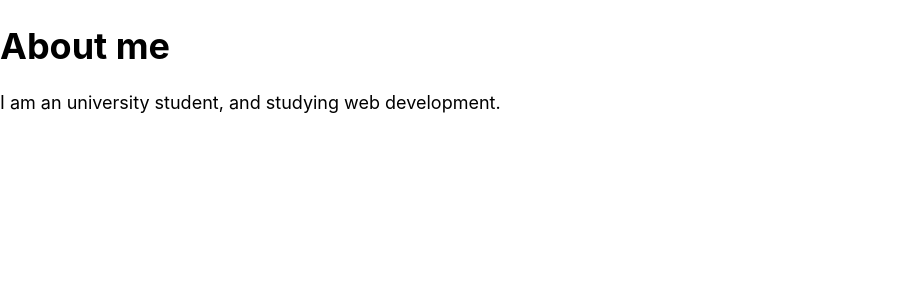
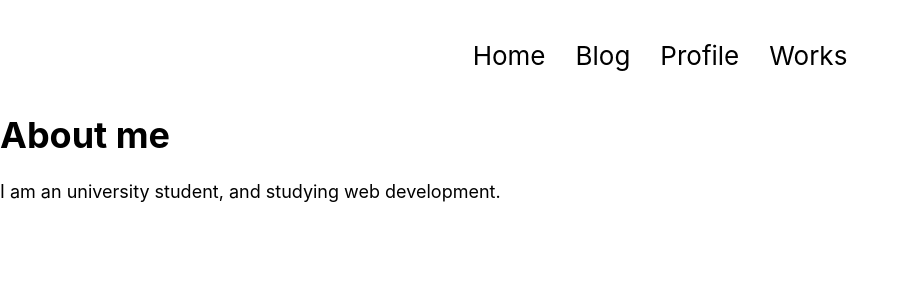
Before and after one commit to atof16/atof16-blog, a Next.js app: page /profile in a window 1280 px wide. Shown: the top 300 px of the page, without its empty margins (0-909 px from the left). Built offline with nearby package versions, Linux system fonts and the light colour scheme.

Commit message:
ヘッダーの作成

```diff
--- /dev/null
+++ b/src/components/header.js
@@ -0,0 +1,35 @@
+import Link from 'next/link';
+import styles from './header.module.css';
+
+export default function Header() {
+  return (
+    <header>
+      <div className={styles.header}>
+        <nav>
+          <ul className={styles.headerNav}>
+            <li className={styles.headerItem}>
+              <Link href='/'>
+                <a className={styles.headerItemLink}>Home</a>
+              </Link>
+            </li>
+            <li className={styles.headerItem}>
+              <Link href='/blog'>
+                <a className={styles.headerItemLink}>Blog</a>
+              </Link>
+            </li>
+            <li className={styles.headerItem}>
+              <Link href='/profile'>
+                <a className={styles.headerItemLink}>Profile</a>
+              </Link>
+            </li>
+            <li className={styles.headerItem}>
+              <Link href='/works'>
+                <a className={styles.headerItemLink}>Works</a>
+              </Link>
+            </li>
+          </ul>
+        </nav>
+      </div>
+    </header>
+  );
+}
--- /dev/null
+++ b/src/components/header.module.css
@@ -0,0 +1,29 @@
+.header {
+  max-width: 1220px;
+  padding-left: 10px;
+  padding-right: 10px;
+  margin-left: auto;
+  margin-right: auto;
+}
+
+.headerNav {
+  display: flex;
+  margin: 25px;
+  justify-content: center;
+}
+
+.headerItem {
+  text-align: center;
+  font-size: 26px;
+}
+
+.headerItemLink {
+  position: relative;
+  display: block;
+  padding: 15px 15px;
+  border-bottom: 2px solid transparent;
+}
+
+.headerItemLink:hover {
+  border-bottom: 2px solid #0086ad;
+}
--- a/src/components/layout.js
+++ b/src/components/layout.js
@@ -1,3 +1,10 @@
-export default function Layout({ childlen }) {
-  return <div>{childlen}</div>;
+import Header from './header';
+
+export default function Layout({ children }) {
+  return (
+    <div>
+      <Header />
+      <main>{children}</main>
+    </div>
+  );
 }
--- a/src/pages/profile/index.js
+++ b/src/pages/profile/index.js
@@ -1,8 +1,12 @@
+import Layout from '../../components/layout';
+
 export default function Profile() {
   return (
-    <div>
-      <h1>About me</h1>
-      <p>I am an university student, and studying web development.</p>
-    </div>
+    <Layout>
+      <div>
+        <h1>About me</h1>
+        <p>I am an university student, and studying web development.</p>
+      </div>
+    </Layout>
   );
 }
```
Also changed, not shown: src/pages/blog/index.js (+7 -2 lines), src/pages/works/index.js (+8 -4 lines).
